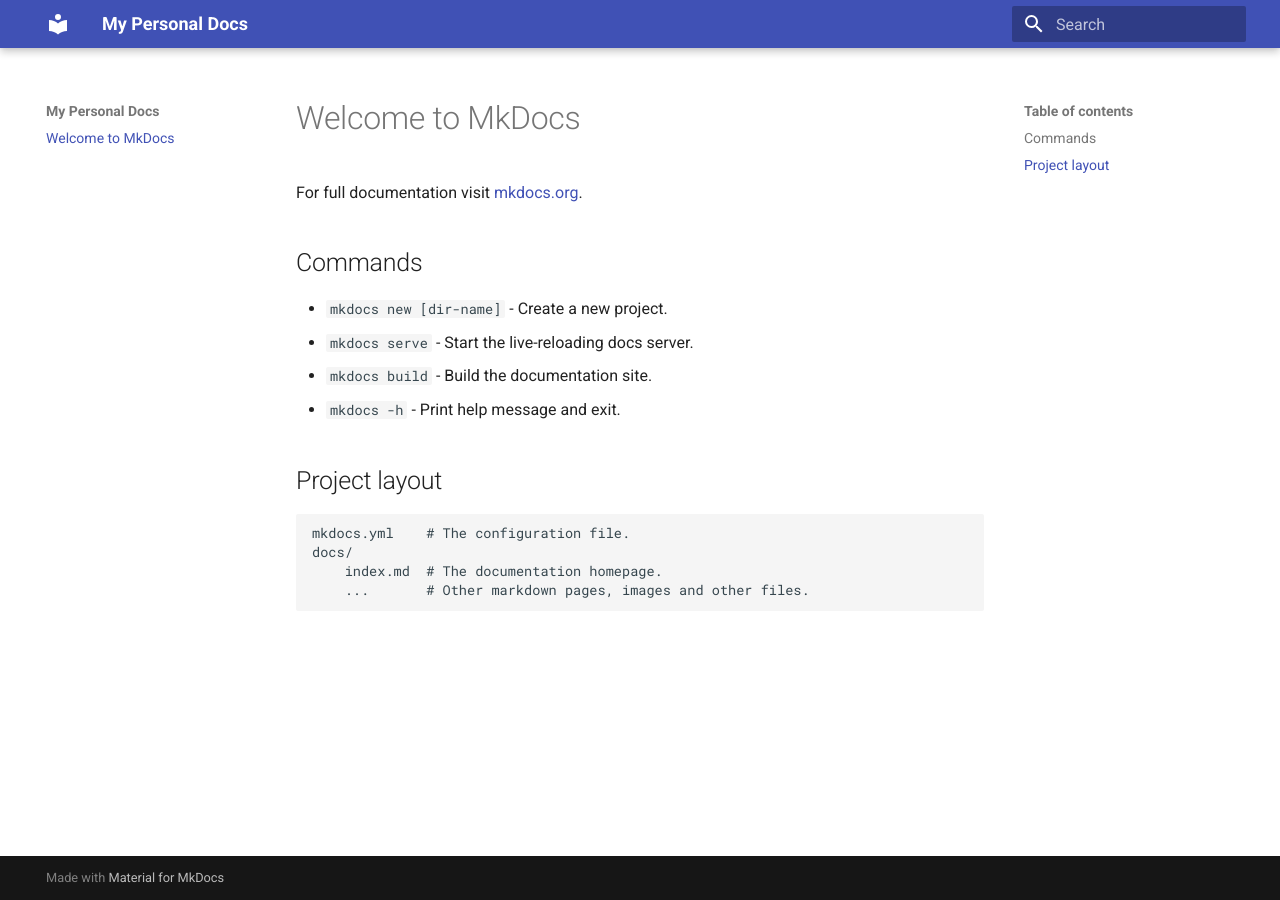
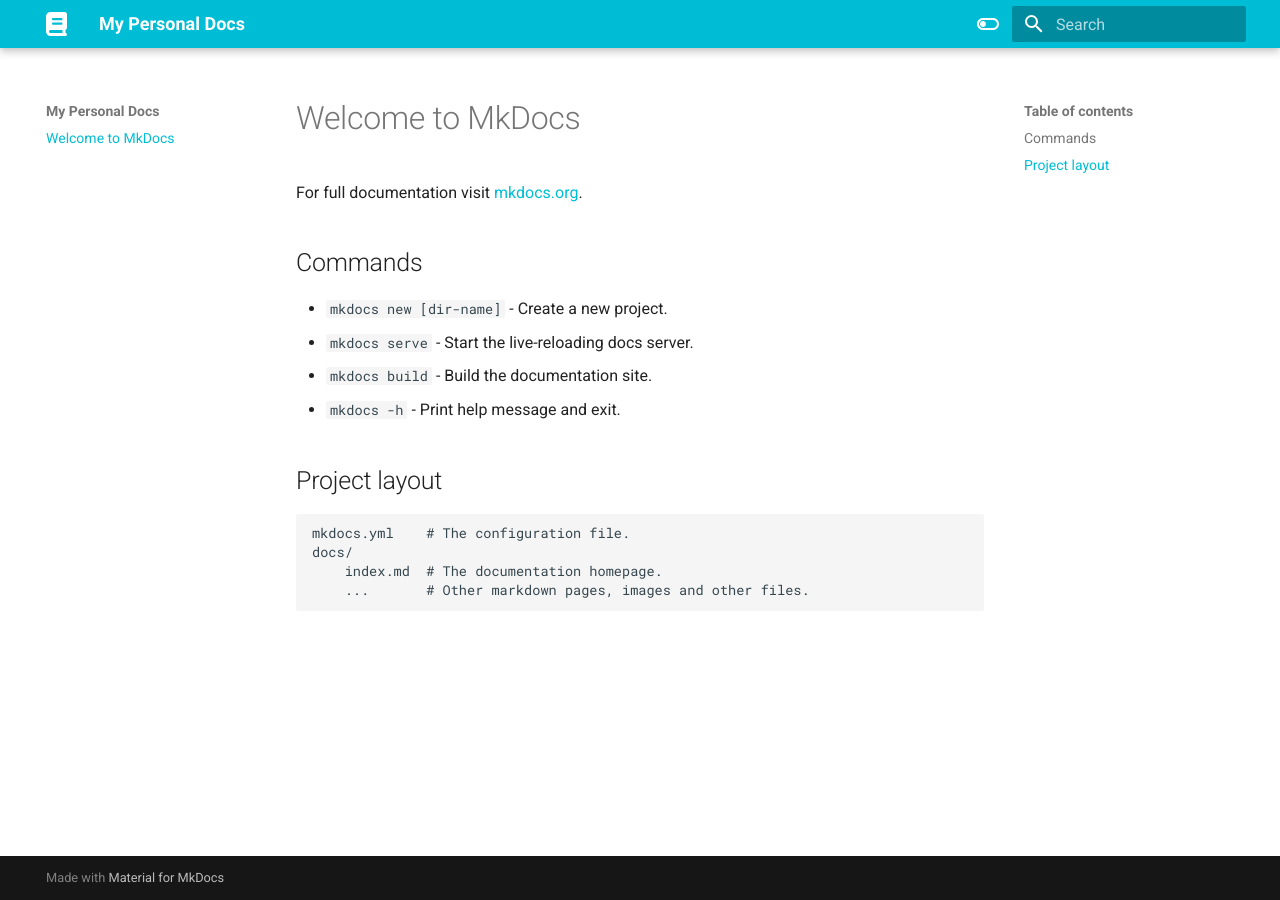
Before and after one commit to jwblangley/docs, an MkDocs documentation site: the page built from docs/index.md, in a window 1280 px wide. Built offline with MkDocs 1.6.1 and Material for MkDocs 9.7.7, drawn with Linux system fonts in a browser that asks for light colours.

Commit message:
Set up preferred theme

```diff
--- a/mkdocs.yml
+++ b/mkdocs.yml
@@ -1,3 +1,22 @@
 site_name: My Personal Docs
 site_url: https://jwblangley.github.io/docs
-theme: material
+theme:
+  name: material
+  favicon: img/favicon.ico
+  icon:
+    logo: fontawesome/solid/book
+  palette:
+    - media: "(prefers-color-scheme: light)"
+      scheme: default
+      primary: cyan
+      accent: deep orange
+      toggle:
+        icon: material/toggle-switch-off-outline
+        name: Switch to dark mode
+    - media: "(prefers-color-scheme: dark)"
+      scheme: slate
+      primary: deep orange
+      accent: cyan
+      toggle:
+        icon: material/toggle-switch
+        name: Switch to light mode
```
Also changed, not shown: docs/img/favicon.ico (added).
